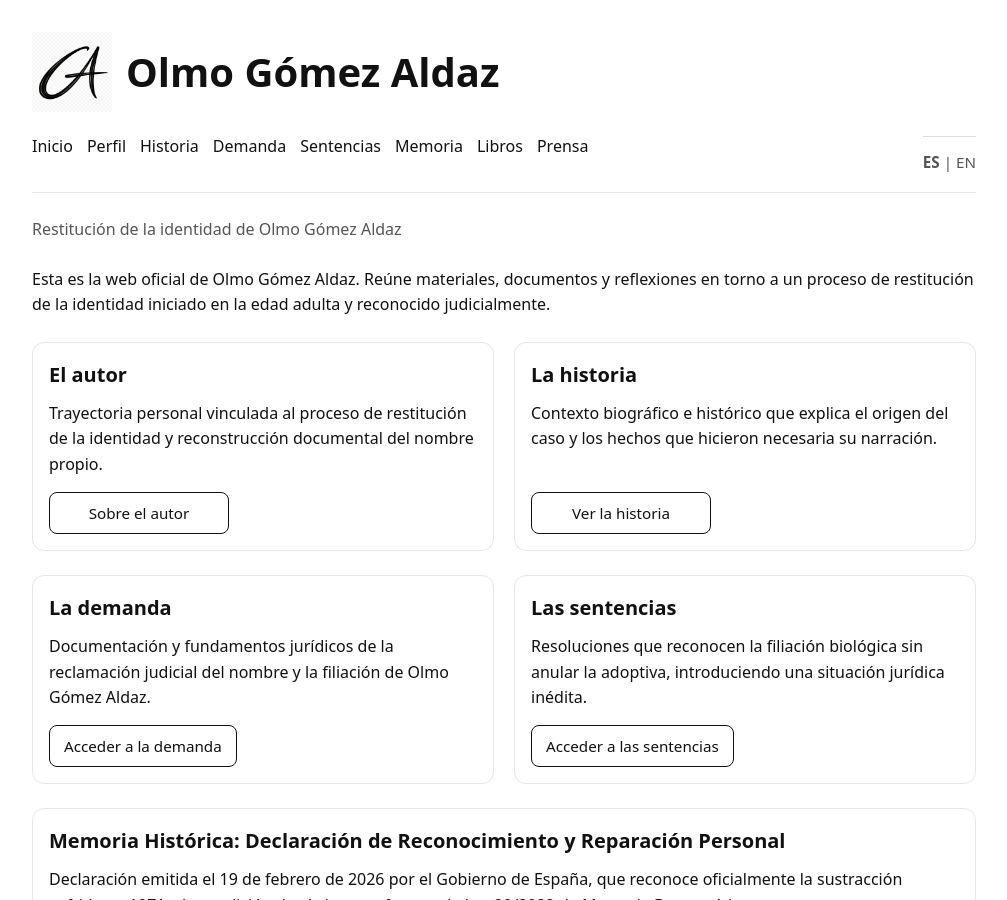
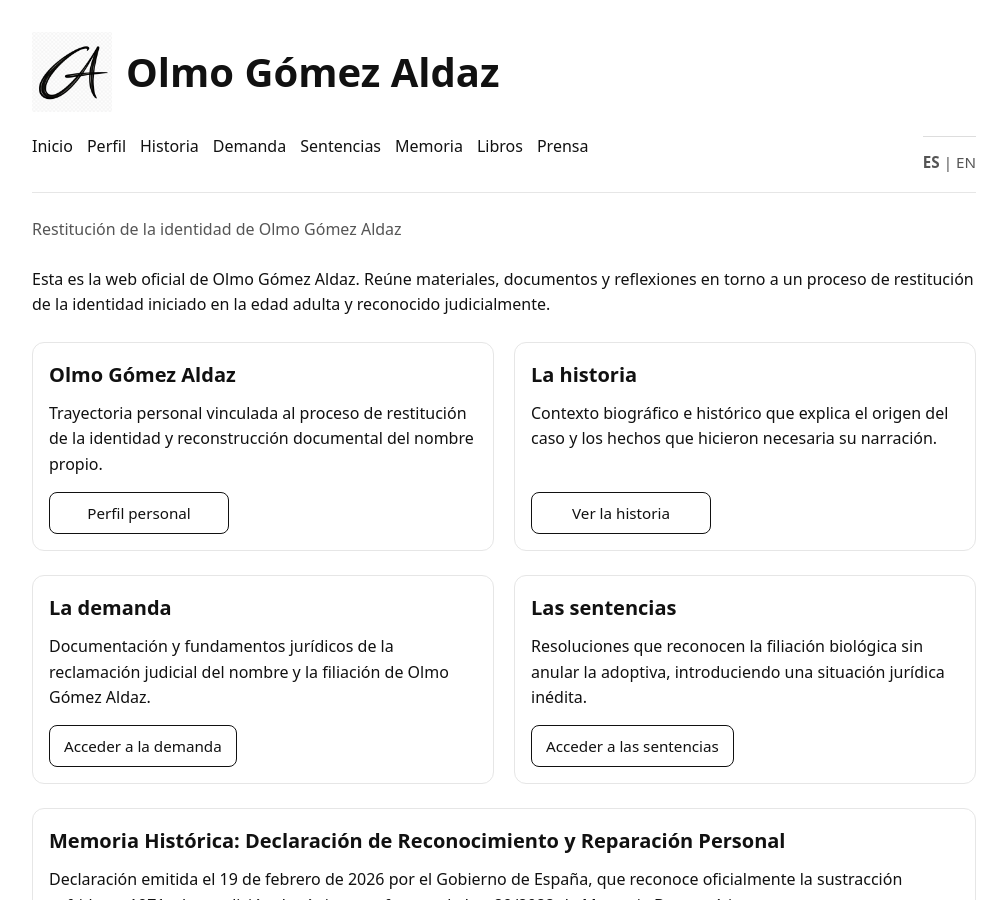
Before and after one commit to olmogaldaz/olmogaldaz.github.io, a Jekyll site: the page built from index.html, in a window 1280 px wide and 900 px high. Shown: the whole window, without its empty margins (136-1143 px from the left). Built offline with Jekyll 4.4.1, drawn with Linux system fonts in a browser that asks for light colours.

Commit message:
Update index.html

```diff
--- a/index.html
+++ b/index.html
@@ -25,12 +25,12 @@ description: Proyecto personal y documental sobre la restitución judicial de la
   <div class="row">
 
     <div class="card">
-      <h2>El autor</h2>
+      <h2>Olmo Gómez Aldaz</h2>
       <p>
         Trayectoria personal vinculada al proceso de restitución de la identidad y reconstrucción documental del nombre propio.
       </p>
       <p class="card-cta">
-        <a class="cta" href="/es/autor/">Sobre el autor</a>
+        <a class="cta" href="/es/autor/">Perfil personal</a>
       </p>
     </div>
 
```
